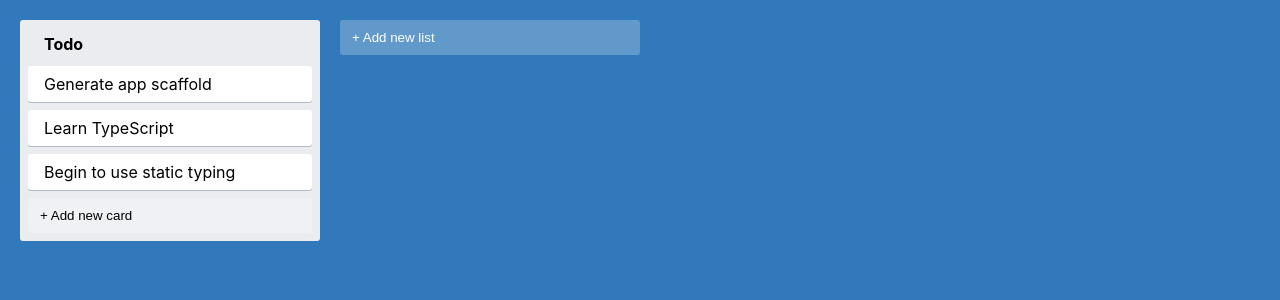
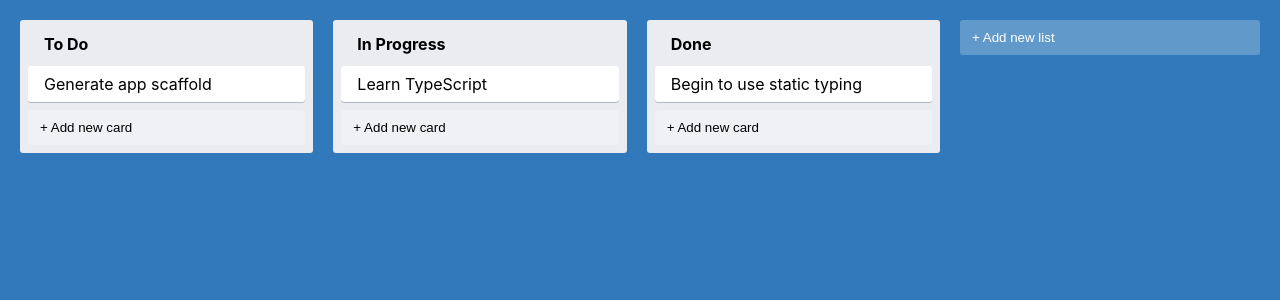
Before and after one commit to psyhedeliq/trello-clone, a React (Create React App) app: page / in a window 1280 px wide. Shown: the top 300 px of the page. Built offline with nearby package versions, Linux system fonts and the light colour scheme.

Commit message:
feat: implement the global state

```diff
--- a/src/App.tsx
+++ b/src/App.tsx
@@ -1,12 +1,16 @@
 import { AppContainer } from './styles';
-
 import { Column } from './Column';
 import { AddNewItem } from './AddNewItem';
+import { useAppState } from './state/AppStateContext';
 
 export const App = () => {
+  const { lists } = useAppState();
+
   return (
     <AppContainer>
-      <Column text='Todo' />
+      {lists.map((list) => (
+        <Column text={list.text} key={list.id} id={list.id} />
+      ))}
       <AddNewItem
         toggleButtonText='+ Add new list'
         onAdd={(e) => console.log(e)}
--- a/src/Card.tsx
+++ b/src/Card.tsx
@@ -2,6 +2,7 @@
 
 type CardProps = {
   text: string;
+  id: string;
 };
 
 export const Card = ({ text }: CardProps) => {
--- a/src/Column.tsx
+++ b/src/Column.tsx
@@ -1,18 +1,24 @@
 import { AddNewItem } from './AddNewItem';
 import { Card } from './Card';
 import { ColumnContainer, ColumnTitle } from './styles';
+import { useAppState } from './state/AppStateContext';
 
 type ColumnProps = {
   text: string;
+  id: string;
 };
 
-export const Column = ({ text }: ColumnProps) => {
+export const Column = ({ text, id }: ColumnProps) => {
+  const { getTasksByListId } = useAppState();
+
+  const tasks = getTasksByListId(id);
+
   return (
     <ColumnContainer>
       <ColumnTitle>{text}</ColumnTitle>
-      <Card text='Generate app scaffold' />
-      <Card text='Learn TypeScript' />
-      <Card text='Begin to use static typing' />
+      {tasks.map((task) => {
+        return <Card text={task.text} key={task.id} id={task.id} />;
+      })}
       <AddNewItem
         toggleButtonText='+ Add new card'
         onAdd={(e) => console.log(e)}
--- a/src/index.tsx
+++ b/src/index.tsx
@@ -3,13 +3,16 @@
 import './index.css';
 import { App } from './App';
 import reportWebVitals from './reportWebVitals';
+import { AppStateProvider } from './state/AppStateContext';
 
 const root = ReactDOM.createRoot(
   document.getElementById('root') as HTMLElement
 );
 root.render(
   <React.StrictMode>
-    <App />
+    <AppStateProvider>
+      <App />
+    </AppStateProvider>
   </React.StrictMode>
 );
 
--- /dev/null
+++ b/src/state/AppStateContext.tsx
@@ -0,0 +1,67 @@
+import { createContext, FC, useContext } from 'react';
+
+type Task = {
+  id: string;
+  text: string;
+};
+
+type List = {
+  id: string;
+  text: string;
+  tasks: Task[];
+};
+
+export type AppState = {
+  lists: List[];
+};
+
+const appData: AppState = {
+  lists: [
+    {
+      id: '0',
+      text: 'To Do',
+      tasks: [{ id: 'c0', text: 'Generate app scaffold' }],
+    },
+    {
+      id: '1',
+      text: 'In Progress',
+      tasks: [{ id: 'c2', text: 'Learn TypeScript' }],
+    },
+    {
+      id: '2',
+      text: 'Done',
+      tasks: [{ id: 'c3', text: 'Begin to use static typing' }],
+    },
+  ],
+};
+
+type AppStateContextProps = {
+  lists: List[];
+  getTasksByListId(id: string): Task[];
+};
+
+const AppStateContext = createContext<AppStateContextProps>(
+  {} as AppStateContextProps
+);
+
+interface Props {
+  children: React.ReactNode;
+}
+
+export const AppStateProvider: React.FC<Props> = ({ children }) => {
+  const { lists } = appData;
+
+  const getTasksByListId = (id: string) => {
+    return lists.find((list) => list.id === id)?.tasks || [];
+  };
+
+  return (
+    <AppStateContext.Provider value={{ lists, getTasksByListId }}>
+      {children}
+    </AppStateContext.Provider>
+  );
+};
+
+export const useAppState = () => {
+  return useContext(AppStateContext);
+};
```
